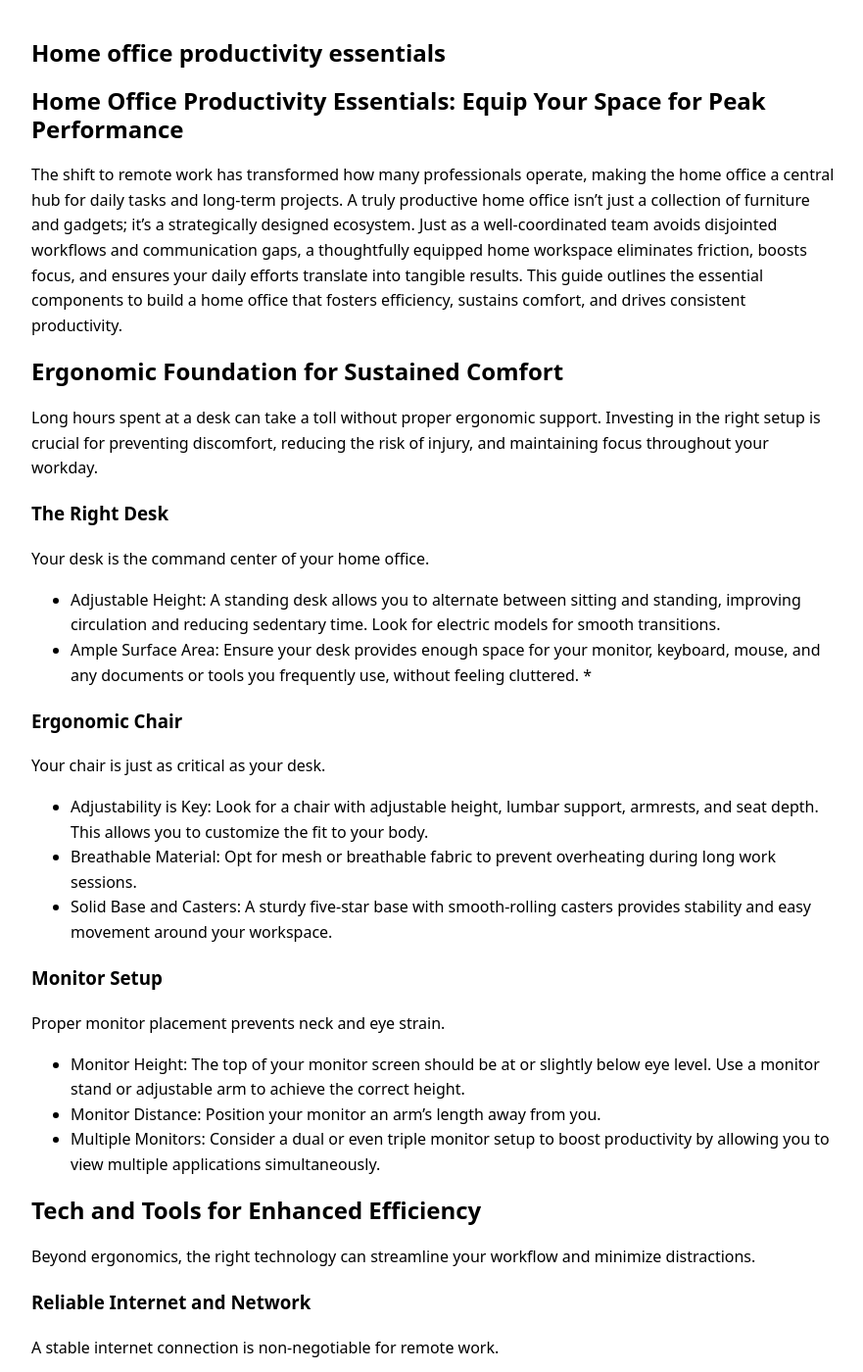
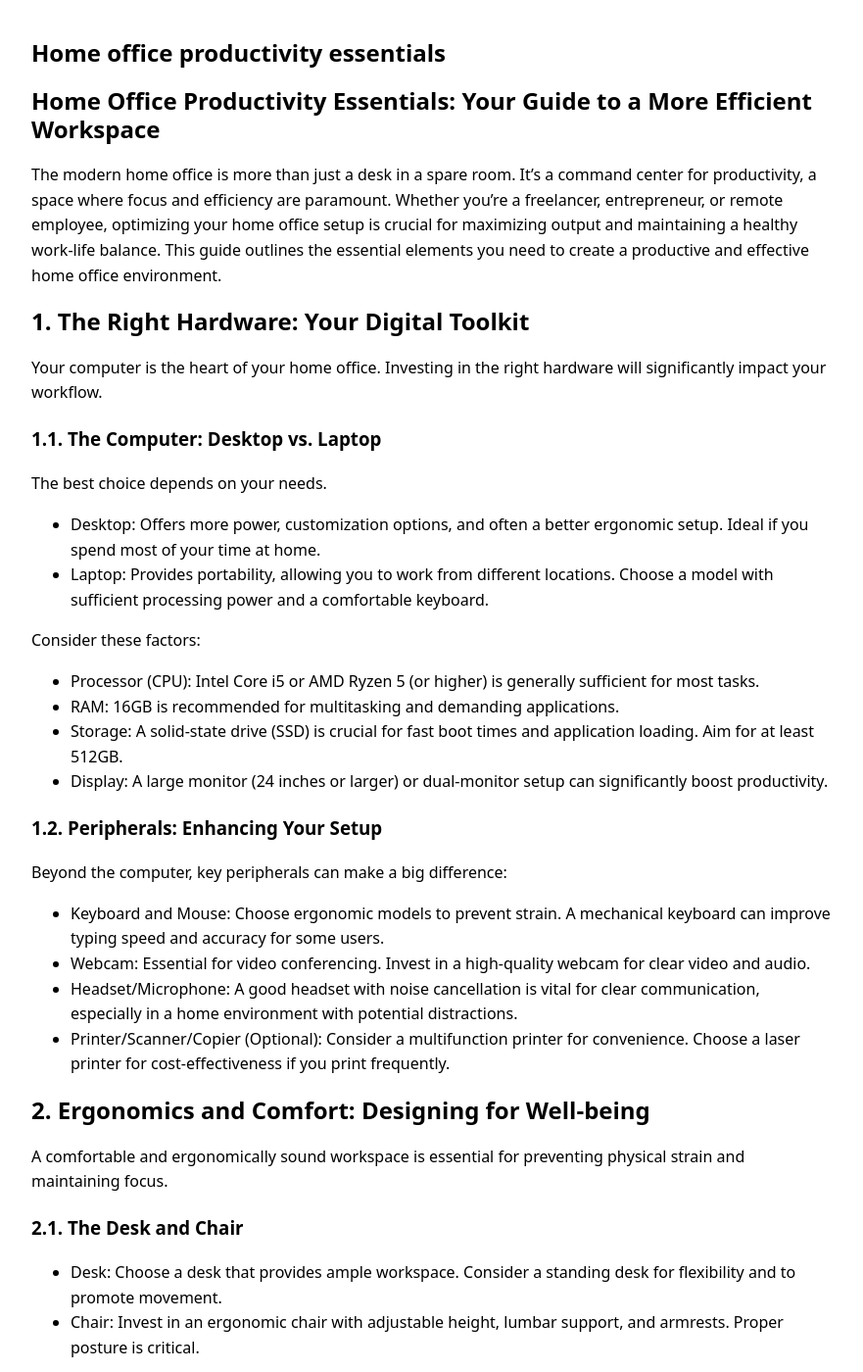
Before and after one commit to ironaclaw/ironaclaw.github.io, a Jekyll site: the page built from _posts/2026-02-15-home-office-productivity-essentials.md, in a window 1280 px wide and 1400 px high. Shown: the whole window at 98% size, without its empty margins (198-1079 px from the left). Built offline with Jekyll 4.4.1, drawn with Linux system fonts in a browser that asks for light colours; some of the changed text lies outside the part shown.

Commit message:
Add 2026-02-15-home-office-productivity-essentials.md

```diff
--- a/_posts/2026-02-15-home-office-productivity-essentials.md
+++ b/_posts/2026-02-15-home-office-productivity-essentials.md
@@ -6,102 +6,113 @@ date: '2026-02-15'
 description: ''
 tags: []
 keywords: []
-model_used: gemini-2.0-flash
+model_used: gemini-2.0-flash-lite
 ---
 
-# Home Office Productivity Essentials: Equip Your Space for Peak Performance
+# Home Office Productivity Essentials: Your Guide to a More Efficient Workspace
 
-The shift to remote work has transformed how many professionals operate, making the home office a central hub for daily tasks and long-term projects. A truly productive home office isn't just a collection of furniture and gadgets; it's a strategically designed ecosystem. Just as a well-coordinated team avoids disjointed workflows and communication gaps, a thoughtfully equipped home workspace eliminates friction, boosts focus, and ensures your daily efforts translate into tangible results. This guide outlines the essential components to build a home office that fosters efficiency, sustains comfort, and drives consistent productivity.
+The modern home office is more than just a desk in a spare room. It's a command center for productivity, a space where focus and efficiency are paramount. Whether you're a freelancer, entrepreneur, or remote employee, optimizing your home office setup is crucial for maximizing output and maintaining a healthy work-life balance. This guide outlines the essential elements you need to create a productive and effective home office environment.
 
-## Ergonomic Foundation for Sustained Comfort
+## 1. The Right Hardware: Your Digital Toolkit
 
-Long hours spent at a desk can take a toll without proper ergonomic support. Investing in the right setup is crucial for preventing discomfort, reducing the risk of injury, and maintaining focus throughout your workday.
+Your computer is the heart of your home office. Investing in the right hardware will significantly impact your workflow.
 
-### The Right Desk
-Your desk is the command center of your home office.
-*   Adjustable Height: A standing desk allows you to alternate between sitting and standing, improving circulation and reducing sedentary time. Look for electric models for smooth transitions.
-*   Ample Surface Area: Ensure your desk provides enough space for your monitor, keyboard, mouse, and any documents or tools you frequently use, without feeling cluttered.
-*
+### 1.1. The Computer: Desktop vs. Laptop
 
-### Ergonomic Chair
+The best choice depends on your needs.
 
-Your chair is just as critical as your desk.
+*   Desktop: Offers more power, customization options, and often a better ergonomic setup. Ideal if you spend most of your time at home.
+*   Laptop: Provides portability, allowing you to work from different locations. Choose a model with sufficient processing power and a comfortable keyboard.
 
-*   Adjustability is Key: Look for a chair with adjustable height, lumbar support, armrests, and seat depth. This allows you to customize the fit to your body.
-*   Breathable Material: Opt for mesh or breathable fabric to prevent overheating during long work sessions.
-*   Solid Base and Casters: A sturdy five-star base with smooth-rolling casters provides stability and easy movement around your workspace.
+Consider these factors:
 
-### Monitor Setup
+*   Processor (CPU): Intel Core i5 or AMD Ryzen 5 (or higher) is generally sufficient for most tasks.
+*   RAM: 16GB is recommended for multitasking and demanding applications.
+*   Storage: A solid-state drive (SSD) is crucial for fast boot times and application loading. Aim for at least 512GB.
+*   Display: A large monitor (24 inches or larger) or dual-monitor setup can significantly boost productivity.
 
-Proper monitor placement prevents neck and eye strain.
+### 1.2. Peripherals: Enhancing Your Setup
 
-*   Monitor Height: The top of your monitor screen should be at or slightly below eye level. Use a monitor stand or adjustable arm to achieve the correct height.
-*   Monitor Distance: Position your monitor an arm's length away from you.
-*   Multiple Monitors: Consider a dual or even triple monitor setup to boost productivity by allowing you to view multiple applications simultaneously.
+Beyond the computer, key peripherals can make a big difference:
 
-## Tech and Tools for Enhanced Efficiency
+*   Keyboard and Mouse: Choose ergonomic models to prevent strain. A mechanical keyboard can improve typing speed and accuracy for some users.
+*   Webcam: Essential for video conferencing. Invest in a high-quality webcam for clear video and audio.
+*   Headset/Microphone: A good headset with noise cancellation is vital for clear communication, especially in a home environment with potential distractions.
+*   Printer/Scanner/Copier (Optional): Consider a multifunction printer for convenience. Choose a laser printer for cost-effectiveness if you print frequently.
 
-Beyond ergonomics, the right technology can streamline your workflow and minimize distractions.
+## 2. Ergonomics and Comfort: Designing for Well-being
 
-### Reliable Internet and Network
+A comfortable and ergonomically sound workspace is essential for preventing physical strain and maintaining focus.
 
-A stable internet connection is non-negotiable for remote work.
+### 2.1. The Desk and Chair
 
-*   High-Speed Internet: Ensure you have a plan that meets the demands of your work, including video conferencing, large file transfers, and cloud-based applications.
-*   Wi-Fi Router: Invest in a high-quality router with strong coverage and security features. Consider a mesh network for larger homes or areas with weak signal.
-*   Ethernet Connection: For critical tasks, use a wired Ethernet connection for the most stable and reliable connection.
+*   Desk: Choose a desk that provides ample workspace. Consider a standing desk for flexibility and to promote movement.
+*   Chair: Invest in an ergonomic chair with adjustable height, lumbar support, and armrests. Proper posture is critical.
 
-### Noise-Canceling Headphones
+### 2.2. Lighting and Environment
 
-Minimize distractions and enhance focus.
+*   Lighting: Natural light is ideal. Supplement with task lighting (e.g., a desk lamp) to reduce eye strain. Avoid harsh overhead lighting.
+*   Temperature: Maintain a comfortable temperature.
+*   Noise: Minimize distractions. Consider noise-canceling headphones, a white noise machine, or soundproofing options if necessary.
 
-*   Active Noise Cancellation (ANC): Choose headphones with ANC to block out ambient noise, such as traffic, conversations, or household sounds.
-*   Comfortable Fit: Opt for headphones that are comfortable to wear for extended periods.
-*   Built-in Microphone: Consider headphones with a built-in microphone for clear communication during video calls.
+## 3. Software and Applications: Streamlining Your Workflow
 
-### External Webcam and Microphone
+The right software can dramatically improve your productivity.
 
-Improve video conferencing quality.
+### 3.1. Productivity Suites
 
-*   High-Resolution Webcam: A dedicated webcam provides better image quality than a built-in laptop camera. Look for models with 1080p or higher resolution.
-*   Dedicated Microphone: An external microphone improves audio clarity and reduces background noise. Consider a USB microphone or a headset with a high-quality microphone.
+*   Microsoft 365 or Google Workspace: These suites provide essential applications like word processors, spreadsheets, and presentation software.
+*   Project Management Software: Tools like Asana, Trello, or Monday.com help you organize tasks, track progress, and collaborate with others.
 
-### Essential Software and Apps
+### 3.2. Communication and Collaboration
 
-Streamline tasks and improve organization.
+*   Video Conferencing: Zoom, Microsoft Teams, and Google Meet are essential for virtual meetings.
+*   Instant Messaging: Slack or Microsoft Teams facilitate quick communication and collaboration.
 
-*   Project Management Tools: Asana, Trello, or Monday.com help you track tasks, manage deadlines, and collaborate with team members.
-*   Time Tracking Software: Toggl Track or RescueTime help you monitor your time usage and identify areas for improvement.
-*   Note-Taking Apps: Evernote, OneNote, or Google Keep allow you to capture ideas, organize information, and stay on top of your tasks.
+### 3.3. Time Management and Focus
 
-## Optimizing the Environment for Focus
+*   Calendar Apps: Google Calendar or Outlook Calendar for scheduling and time blocking.
+*   Note-Taking Apps: Evernote, OneNote, or Notion for capturing ideas and organizing information.
+*   Focus Apps: Freedom or Cold Turkey to block distracting websites and applications.
 
-Your physical surroundings play a significant role in your productivity.
+## 4. Organization and Workflow: Creating a System
 
-### Lighting
+A well-organized workspace and streamlined workflow are key to staying on track.
 
-Proper lighting reduces eye strain and improves mood.
+### 4.1. Physical Organization
 
-*   Natural Light: Maximize natural light by positioning your desk near a window.
-*   Task Lighting: Use a desk lamp to provide focused light for specific tasks.
-*   Adjustable Brightness: Opt for lamps with adjustable brightness to customize the lighting to your preference.
+*   Declutter Regularly: A clean workspace promotes a clear mind.
+*   Storage Solutions: Use drawers, shelves, and organizers to keep your desk tidy.
+*   File Management: Implement a system for both digital and physical files.
 
-### Organization and Storage
+### 4.2. Digital Organization
 
-A clutter-free workspace promotes focus and efficiency.
+*   File Naming Conventions: Establish consistent naming conventions for your files.
+*   Cloud Storage: Utilize cloud storage services like Google Drive, Dropbox, or OneDrive for easy access and backup.
+*   Email Management: Implement strategies for managing your inbox, such as using folders, labels, and filters.
 
-*   Desk Organizers: Use desk organizers to keep pens, paperclips, and other small items neatly stored.
-*   File Cabinets: Store important documents and files in a file cabinet to keep them organized and easily accessible.
-*   Shelving: Install shelving to store books, binders, and other reference materials.
+## 5. Habits and Mindset: Cultivating Productivity
 
-### Personalization
+Beyond the physical setup, your habits and mindset play a critical role in your productivity.
 
-Adding personal touches can make your home office a more inviting and inspiring space.
+### 5.1. Time Management Techniques
 
-*   Plants: Add plants to improve air quality and create a more relaxing atmosphere.
-*   Artwork: Display artwork that you find inspiring or motivating.
-*   Personal Items: Add personal items, such as photos or souvenirs, to make your office feel more like home.
+*   Time Blocking: Schedule specific blocks of time for specific tasks.
+*   Pomodoro Technique: Work in focused intervals (e.g., 25 minutes) followed by short breaks.
+*   Prioritization: Use methods like the Eisenhower Matrix (urgent/important) to prioritize tasks.
+
+### 5.2. Minimizing Distractions
+
+*   Turn off Notifications: Silence notifications on your phone and computer.
+*   Set Boundaries: Communicate your work hours and availability to others.
+*   Take Breaks: Regular breaks are essential for maintaining focus and preventing burnout.
+
+### 5.3. Maintaining Work-Life Balance
+
+*   Establish a Routine: Set a consistent schedule for work and personal time.
+*   Create a Dedicated Workspace: Separate your work area from your living space.
+*   Disconnect: Make time for activities outside of work to recharge and reduce stress.
 
 ## Conclusion
 
-Creating a productive home office is an ongoing process of refinement and adjustment. By focusing on ergonomics, leveraging technology, and optimizing your environment, you can build a workspace that supports your goals, enhances your well-being, and unlocks your full potential. Remember to regularly assess your setup and make adjustments as needed to ensure it continues to meet your evolving needs. A well-designed home office is an investment in your productivity, your health, and your overall success.
+Creating a productive home office is an ongoing process. By implementing these essentials – the right hardware, ergonomic design, effective software, organized systems, and healthy habits – you can transform your workspace into a hub of efficiency and achieve greater success in your work. Remember to regularly assess your setup and make adjustments as needed to optimize your productivity and well-being.
```
